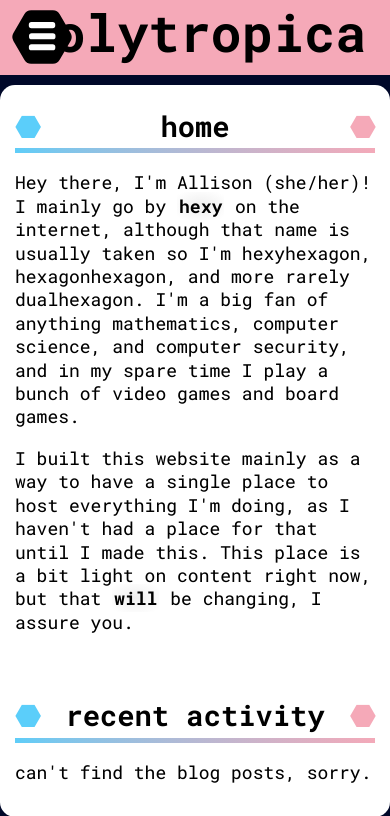
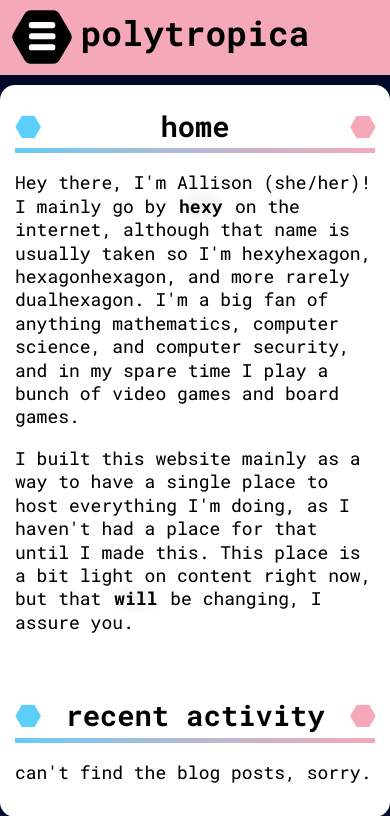
Before and after one commit to hexagonhexagon/hexy-personalwebsite, a PHP site: page /index.php in a window 390 px wide. Shown: the top 816 px of the page. Run offline with PHP 8.4, Linux system fonts and the light colour scheme.

Commit message:
Added header scaling wizardry

```diff
--- a/styles/main.css
+++ b/styles/main.css
@@ -220,7 +220,13 @@ body {
         header > h1 {
             line-height: 65px;
             margin: 0px;
-            font-size: 52px;
+            /* technique taken from https://css-tricks.com/linearly-scale-font-size-with-css-clamp-based-on-the-viewport/
+             * scale between 360 px wide -> 30px font to 500px wide -> 52px font
+             * using linear interpolation between the two points
+             * equation: slope*100*vw + yint (vw is 1% of viewport width)
+             * note: this means layout will break below 360px, but that's fine
+             */
+            font-size: clamp(30px, 15.714vw - 26.571px, 52px);
         }
     #hamburger-input {
         display: inline;
```
